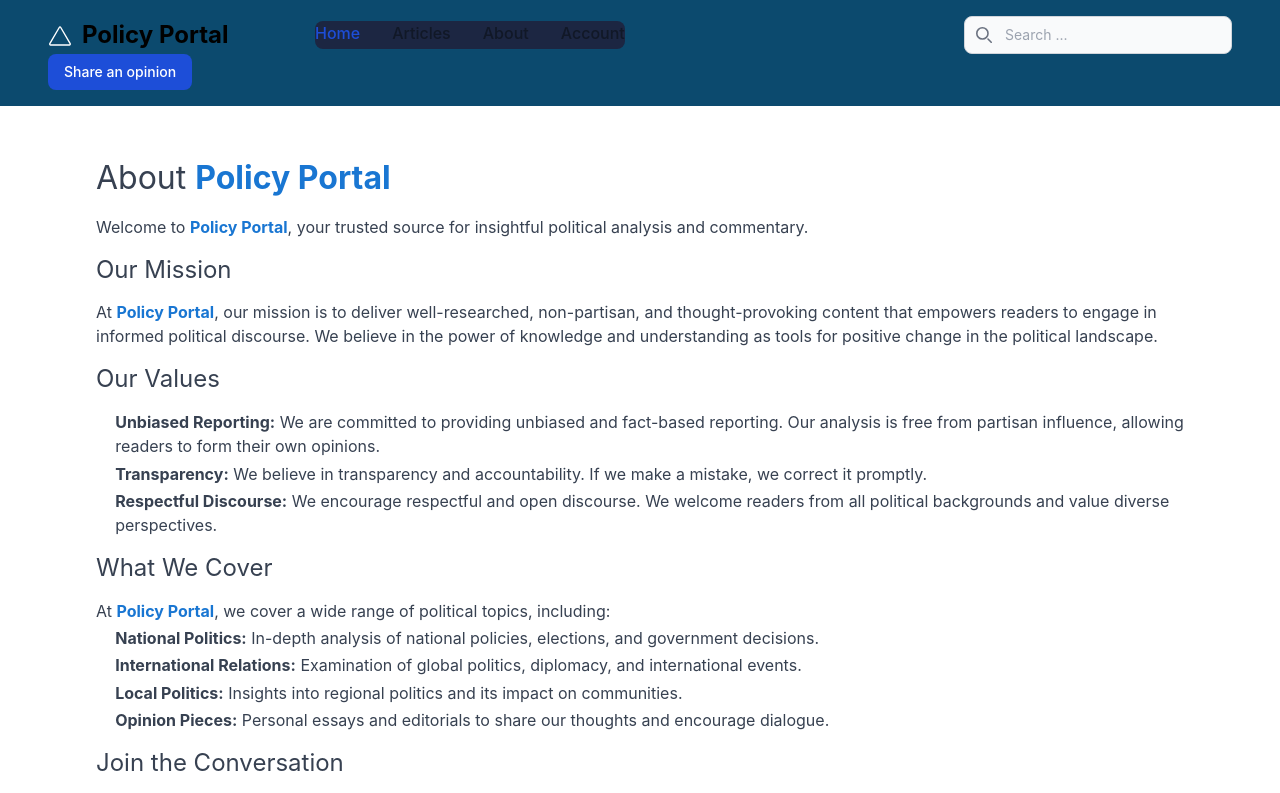
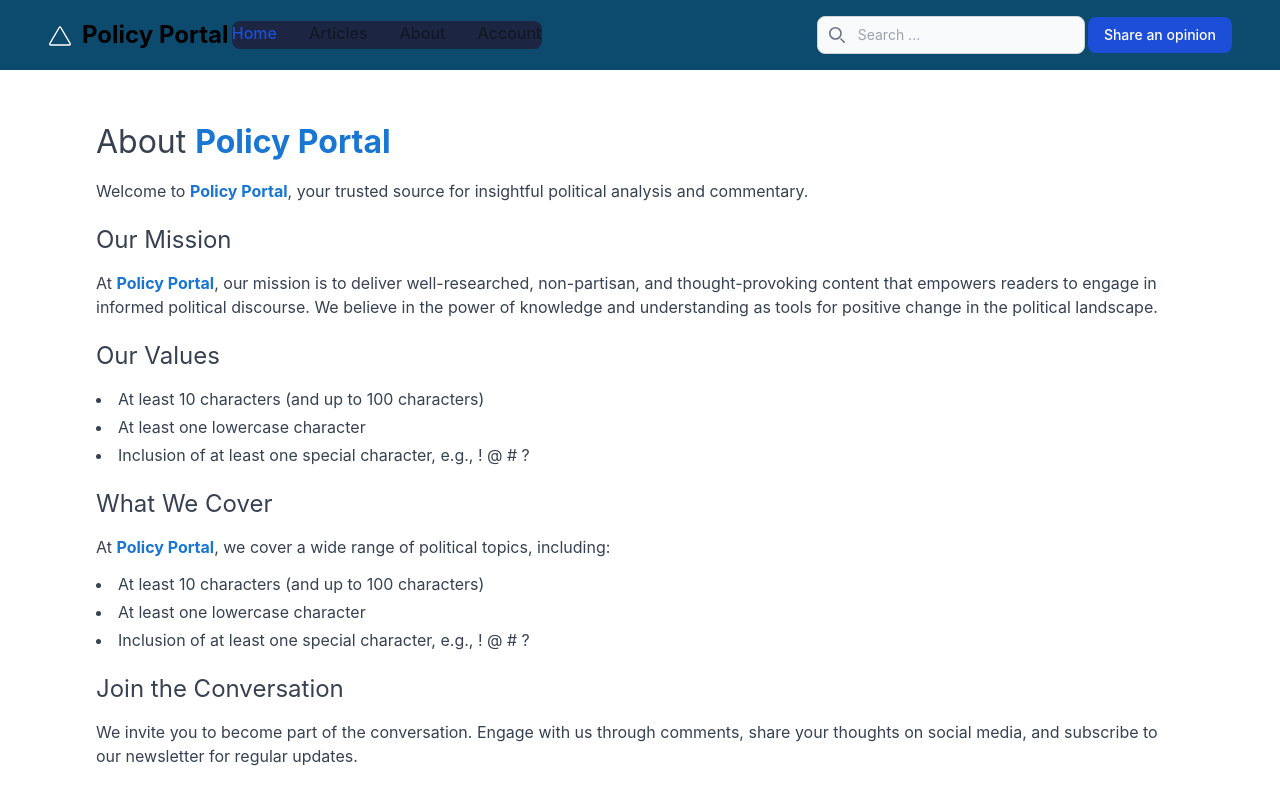
Before and after one commit to rstoyanovv/PolicyPortal, a React (Create React App) app in the folder frontend/: page /about in a window 1280 px wide. Shown: the top 793 px of the page. Built offline with nearby package versions, Linux system fonts and the light colour scheme.

Commit message:
Starting Article Screen

```diff
--- a/frontend/src/App.js
+++ b/frontend/src/App.js
@@ -3,6 +3,7 @@ import React from 'react';
 import { BrowserRouter as Router, Routes, Route } from 'react-router-dom';
 import WelcomeScreen from './screens/WelcomeScreen';
 import AboutScreen from './screens/AboutScreen';
+import ArticlesFeedScreen from './screens/ArticlesFeedScreen';
 import NotFound from './screens/NotFound';
 import NavigationBar from './components/NavigationBar';
 import Footer from './components/Footer';
@@ -15,6 +16,7 @@ function App() {
         <Routes>
           <Route path='/' element={< WelcomeScreen />}></Route>
           <Route path='/about' element={<AboutScreen />}> </Route>
+          <Route path='articles' element={<ArticlesFeedScreen />}> </Route>
           <Route path='*' element={< NotFound />}></Route>
         </Routes>
       </Router>
--- a/frontend/src/context/ArticleContext.js
+++ b/frontend/src/context/ArticleContext.js
@@ -4,7 +4,7 @@ import axios from "axios";
 const ArticleContext = createContext();
 
 export const ArticleProvider = () => {
-    const [articles, setArticles] = useContext([]);
+    /*const [articles, setArticles] = useContext([]);
 
     useEffect(() => {
         const fetchArticles = () => {
@@ -17,9 +17,18 @@ export const ArticleProvider = () => {
             }
         };
         fetchArticles();
-    }, []);
+    }, []);*/
 
     //Console test
     console.log(articles);
 
-}
+    return (
+        <ArticleContext.Provider value={{ articles, setArticles, fetchArticles}}>
+            {children}
+        </ArticleContext.Provider>
+    );
+};
+
+export const articlesData = () => {
+    return useContext(ArticleContext);
+};
--- a/frontend/src/screens/AboutScreen.js
+++ b/frontend/src/screens/AboutScreen.js
@@ -2,28 +2,39 @@ import '../styles/aboutStyle.css';
 
 export default function AboutScreen() {
     return (
-        <div style={{ margin: '3rem 6rem'}} className='text-gray-700'>
-            <h1 style={{ marginBottom: '0.8rem'}}>About <span className='pp-in-text'>Policy Portal</span></h1>
+        <div style={{ margin: '3rem 6rem' }} className='text-gray-700'>
+            <h1 style={{ marginBottom: '0.8rem' }}>About <span className='pp-in-text'>Policy Portal</span></h1>
             <p >Welcome to <span className="pp-in-text">Policy Portal</span>, your trusted source for insightful political analysis and commentary.</p>
             <h2>Our Mission</h2>
             <p>
                 At <span className="pp-in-text">Policy Portal</span>, our mission is to deliver well-researched, non-partisan, and thought-provoking content that empowers readers to engage in informed political discourse. We believe in the power of knowledge and understanding as tools for positive change in the political landscape.
             </p>
             <h2>Our Values</h2>
-            <ul>
-                <li style={{marginTop: '0.2rem'}}><strong>Unbiased Reporting:</strong> We are committed to providing unbiased and fact-based reporting. Our analysis is free from partisan influence, allowing readers to form their own opinions.</li>
-                <li><strong>Transparency:</strong> We believe in transparency and accountability. If we make a mistake, we correct it promptly.</li>
-                <li><strong>Respectful Discourse:</strong> We encourage respectful and open discourse. We welcome readers from all political backgrounds and value diverse perspectives.</li>
+            <ul class="max-w-md space-y-1 list-disc list-inside">
+                <li>
+                    At least 10 characters (and up to 100 characters)
+                </li>
+                <li>
+                    At least one lowercase character
+                </li>
+                <li>
+                    Inclusion of at least one special character, e.g., ! @ # ?
+                </li>
             </ul>
             <h2>What We Cover</h2>
             <p>
                 At <span className="pp-in-text">Policy Portal</span>, we cover a wide range of political topics, including:
             </p>
-            <ul>
-                <li style={{marginTop: '0.2rem'}}><strong>National Politics:</strong> In-depth analysis of national policies, elections, and government decisions.</li>
-                <li><strong>International Relations:</strong> Examination of global politics, diplomacy, and international events.</li>
-                <li><strong>Local Politics:</strong> Insights into regional politics and its impact on communities.</li>
-                <li><strong>Opinion Pieces:</strong> Personal essays and editorials to share our thoughts and encourage dialogue.</li>
+            <ul class="max-w-md space-y-1 list-disc list-inside">
+                <li style={{marginTop: '0.8rem'}}>
+                    At least 10 characters (and up to 100 characters)
+                </li>
+                <li>
+                    At least one lowercase character
+                </li>
+                <li>
+                    Inclusion of at least one special character, e.g., ! @ # ?
+                </li>
             </ul>
             <h2>Join the Conversation</h2>
             <p>
--- /dev/null
+++ b/frontend/src/screens/ArticlesFeedScreen.js
@@ -0,0 +1,35 @@
+import { useState } from "react";
+//import SingleArticleInFeedScreen from "./SingleArticleInFeedScreen";
+import { useEffect } from "react";
+import axios from "axios";
+
+export default function ArticlesFeedScreen() {
+    const [articles, setArticles] = useState([]);
+
+    useEffect(() => {
+        const fetchArticles = () => {
+            try {
+                const result = axios.get(`/api/articles`);
+                const articlesData = result.data;
+                setArticles(articlesData);
+            } catch (err) {
+                console.error(err);
+            }
+        };
+        fetchArticles();
+    }, []);
+
+    console.log("Articles: ");
+    console.log(articles);
+
+    return (
+        <div>
+            <h1>All of the articles</h1>
+            <ul >
+                {articles.map((article) => (
+                    <li key={article.id}/>
+                ))}
+            </ul>
+        </div>
+    );
+}
--- /dev/null
+++ b/frontend/src/screens/SingleArticleInFeedScreen.js
@@ -0,0 +1,11 @@
+export default function SingleArticleInFeedScreen() {
+    return (
+        <a href="#" class="flex flex-col items-center bg-white border border-gray-200 rounded-lg shadow md:flex-row md:max-w-xl hover:bg-gray-100 dark:border-gray-700 dark:bg-gray-800 dark:hover:bg-gray-700">
+            {/*<img class="object-cover w-full rounded-t-lg h-96 md:h-auto md:w-48 md:rounded-none md:rounded-l-lg" src="/docs/images/blog/image-4.jpg" alt=""></img>*/}
+            <div class="flex flex-col justify-between p-4 leading-normal">
+                <h5 class="mb-2 text-2xl font-bold tracking-tight text-gray-900 dark:text-white">Noteworthy technology acquisitions 2021</h5>
+                <p class="mb-3 font-normal text-gray-700 dark:text-gray-400">Here are the biggest enterprise technology acquisitions of 2021 so far, in reverse chronological order.</p>
+            </div>
+        </a>
+    );
+}
--- a/frontend/src/styles/aboutStyle.css
+++ b/frontend/src/styles/aboutStyle.css
@@ -4,15 +4,12 @@ h1 {
 
 h2 {
     font-size: 1.5rem;
-    margin: 0.8rem 0;
+    margin-top: 1.2rem;
+    margin-bottom: 0.8rem;
 }
 
 p {
     font-size: 1rem;
-}
-
-ul {
-    margin-left: 1.2rem;
 }
 
 li {
```
Also changed, not shown: frontend/src/screens/ArticleFeed.js (deleted).
